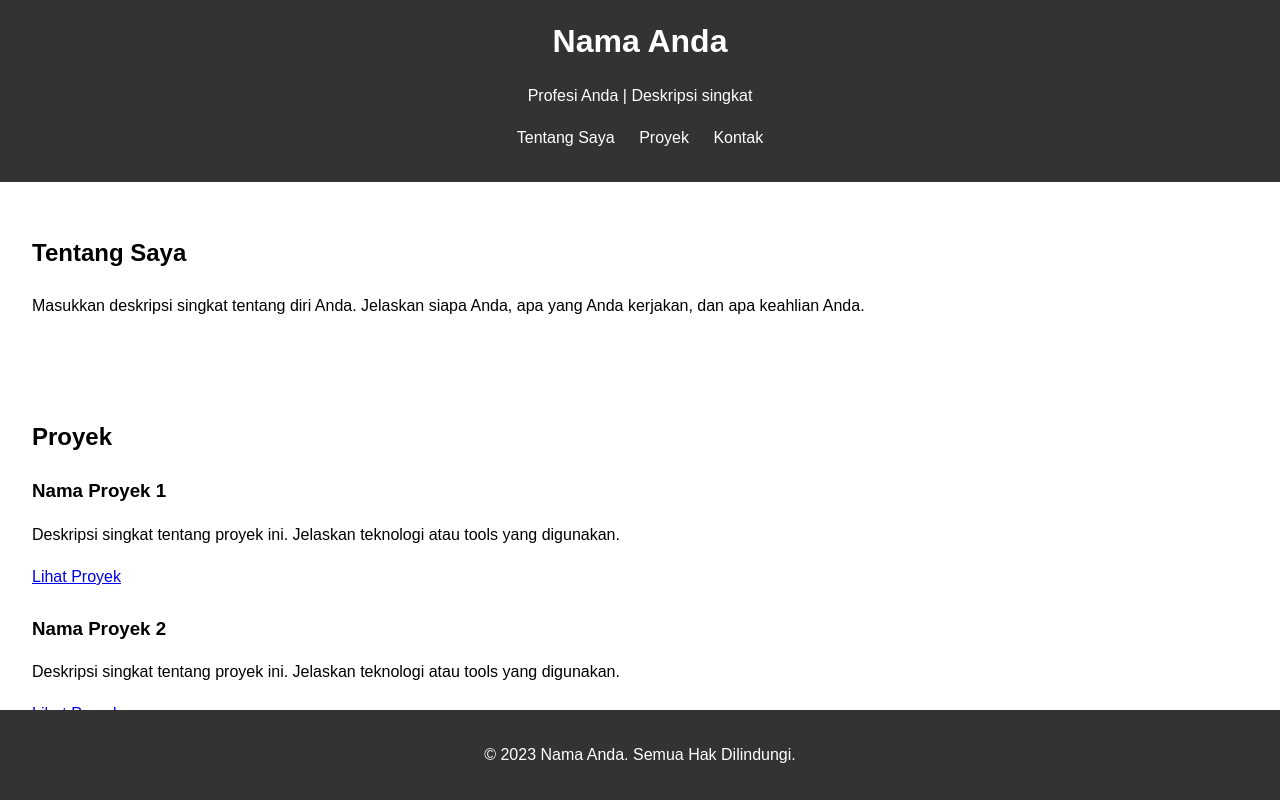
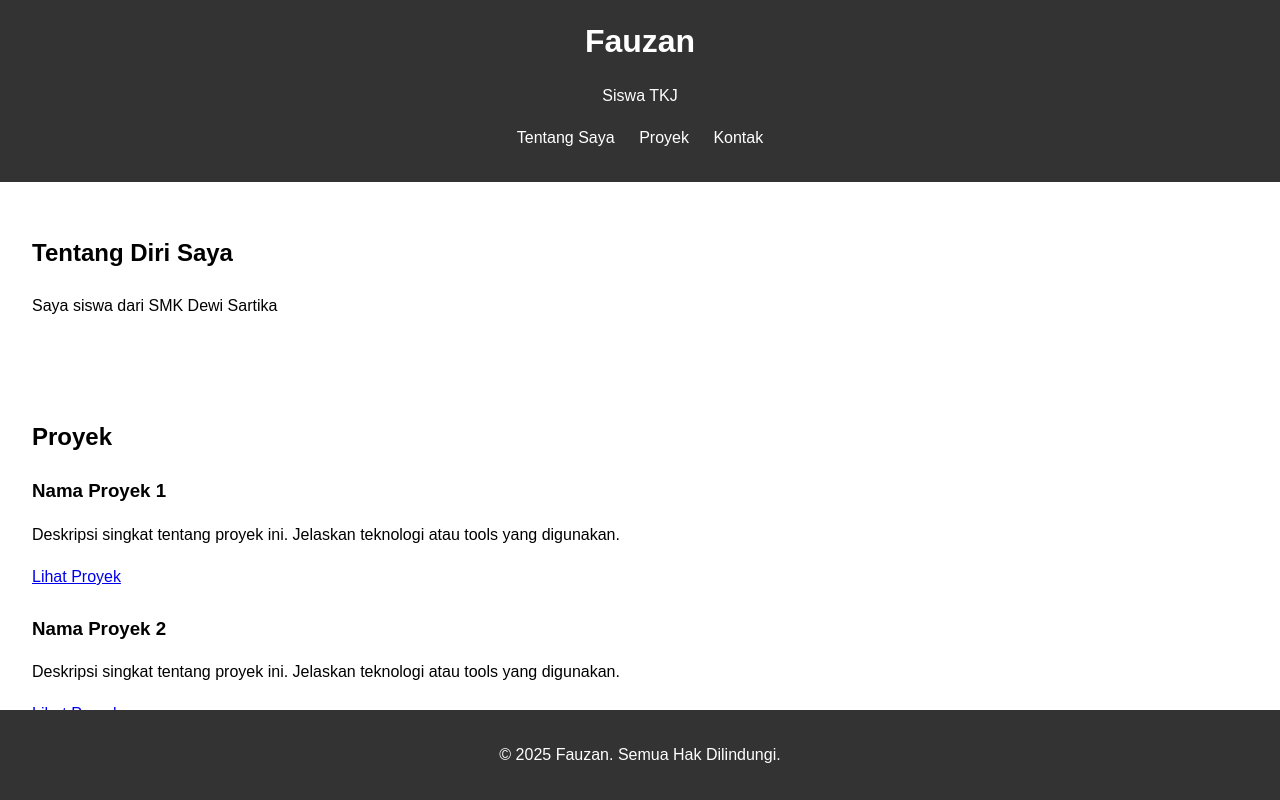
Before and after one commit to fauzan2007/Porto-folio-, a plain HTML site: page index.html in a window 1280 px wide. Shown: the top 800 px of the page. Drawn offline with Linux system fonts and the light colour scheme.

Commit message:
Update and rename portofolio.html to index.html

```diff
--- a/portofolio.html
+++ b/index.html
@@ -49,7 +49,7 @@
             color: #fff;
             text-align: center;
             padding: 1rem 0;
-            position: absolute;
+            position: fixed;
             bottom: 0;
             width: 100%;
         }
@@ -66,8 +66,8 @@
 <body>
     <!-- Header -->
     <header>
-        <h1>Nama Anda</h1> <!-- Edit: Masukkan nama Anda -->
-        <p>Profesi Anda | Deskripsi singkat</p> <!-- Edit: Masukkan profesi dan deskripsi singkat -->
+        <h1>Fauzan</h1></h1> <!-- Edit: Masukkan nama Anda -->
+        <p>Siswa TKJ</p> <!-- Edit: Masukkan profesi dan deskripsi singkat -->
         <nav>
             <ul>
                 <li><a href="#about">Tentang Saya</a></li>
@@ -79,8 +79,8 @@
 
     <!-- Tentang Saya -->
     <section id="about">
-        <h2>Tentang Saya</h2>
-        <p>Masukkan deskripsi singkat tentang diri Anda. Jelaskan siapa Anda, apa yang Anda kerjakan, dan apa keahlian Anda.</p> <!-- Edit: Tambahkan deskripsi tentang diri Anda -->
+        <h2>Tentang Diri Saya</h2>
+        <p>Saya siswa dari SMK Dewi Sartika</p> <!-- Edit: Tambahkan deskripsi tentang diri Anda -->
     </section>
 
     <!-- Proyek -->
@@ -112,7 +112,7 @@
 
     <!-- Footer -->
     <footer>
-        <p>&copy; 2023 Nama Anda. Semua Hak Dilindungi.</p> <!-- Edit: Ganti dengan nama Anda -->
+        <p>&copy; 2025 Fauzan. Semua Hak Dilindungi.</p> <!-- Edit: Ganti dengan nama Anda -->
     </footer>
 </body>
 </html>
```
